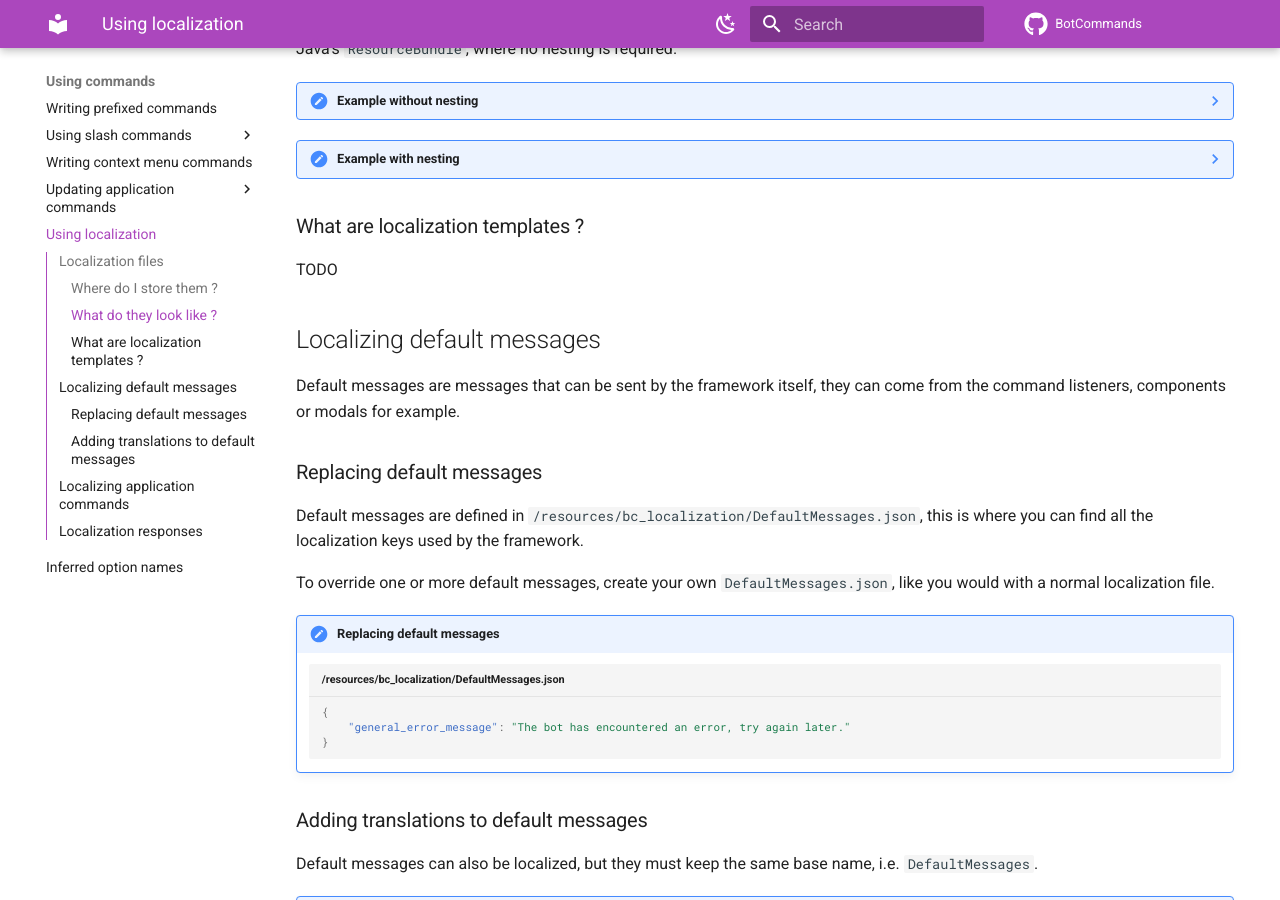
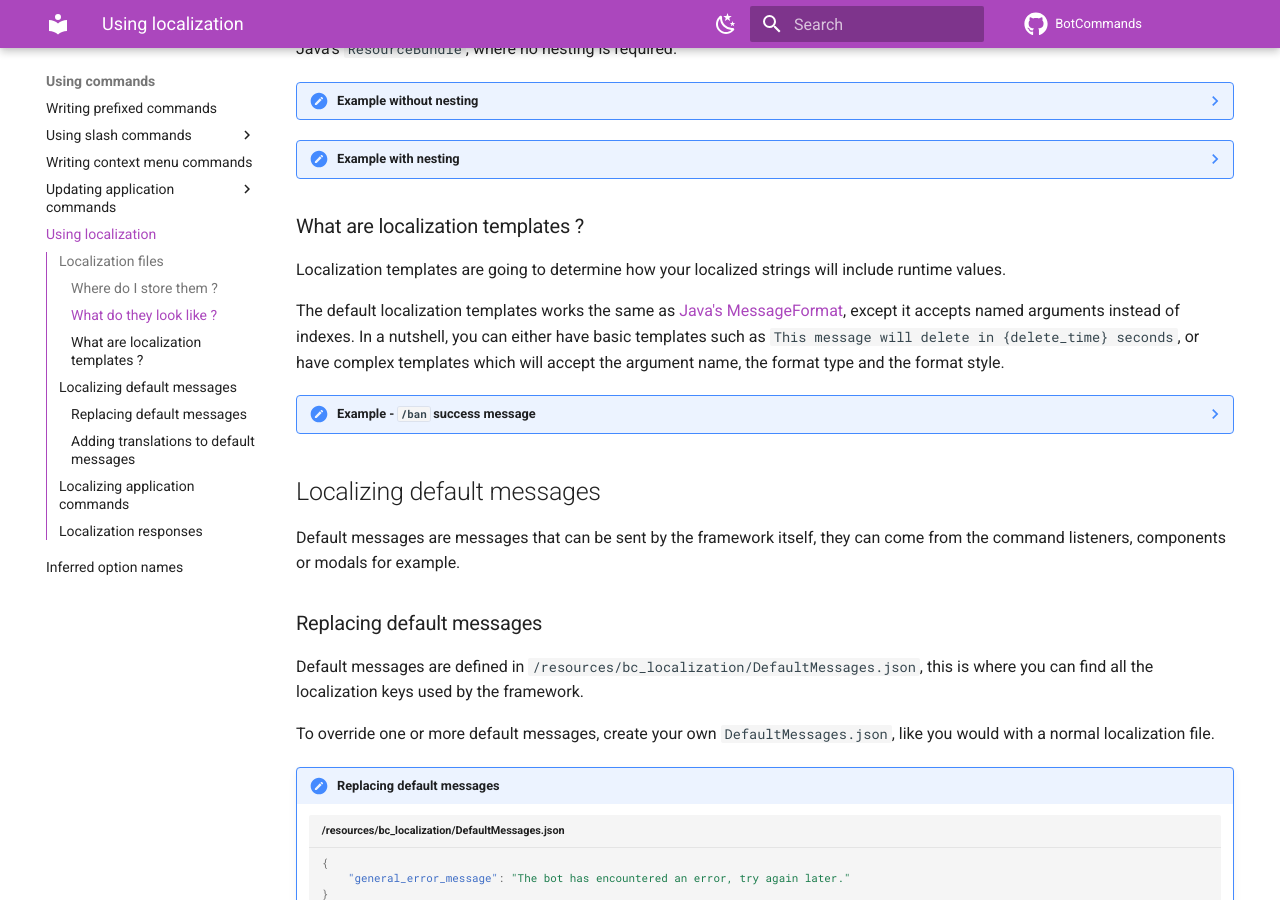
Before and after one commit to freya022/BotCommands-Wiki, an MkDocs documentation site: the page built from docs/using-commands/Using-localization.md, in a window 1280 px wide and 900 px high, scrolled down 835 px. Built offline with MkDocs 1.6.1 and Material for MkDocs 9.7.7, drawn with Linux system fonts in a browser that asks for light colours; comment, search, counter and statistics services are not loaded.

Commit message:
Add localization templates

````diff
--- a/docs/using-commands/Using-localization.md
+++ b/docs/using-commands/Using-localization.md
@@ -43,7 +43,30 @@ but they can look exactly like the keys in Java's `ResourceBundle`, where no nes
 
 ### What are localization templates ?
 
-TODO
+Localization templates are going to determine how your localized strings will include runtime values.
+
+The default localization templates works the same as [Java's MessageFormat](https://docs.oracle.com/en/java/javase/17/docs/api/java.base/java/text/MessageFormat.html), except it accepts named arguments instead of indexes.
+In a nutshell, you can either have basic templates such as `This message will delete in {delete_time} seconds`, or have complex templates which will accept the argument name, the format type and the format style.
+
+??? note "Example - `/ban` success message"
+    ```json title="/resources/bc_localization/CommandsLocalization.json"
+    {
+        "ban.success": "{banned_user} was banned successfully for the reason '{reason}', and {del_hours} {del_hours, choice, 1#hour|2<hours} of messages were deleted"
+    }
+    ```
+
+    ```java title="Ban.java"
+    final String response = event.localize("ban.success",
+        entry("banned_user", targetUser.getAsMention()),
+        entry("del_hours", delHours), // (1)
+        entry("reason", reason)
+    );
+
+    event.reply(response).queue();
+    ```
+
+    1.  The hours of messages being deleted can use different wording depending on plurality,
+        this is reflected on the localization templates with a `choice` format type, and a [choice format](https://docs.oracle.com/en/java/javase/17/docs/api/java.base/java/text/ChoiceFormat.html)
 
 ## Localizing default messages
 Default messages are messages that can be sent by the framework itself, they can come from the command listeners, components or modals for example.
````
